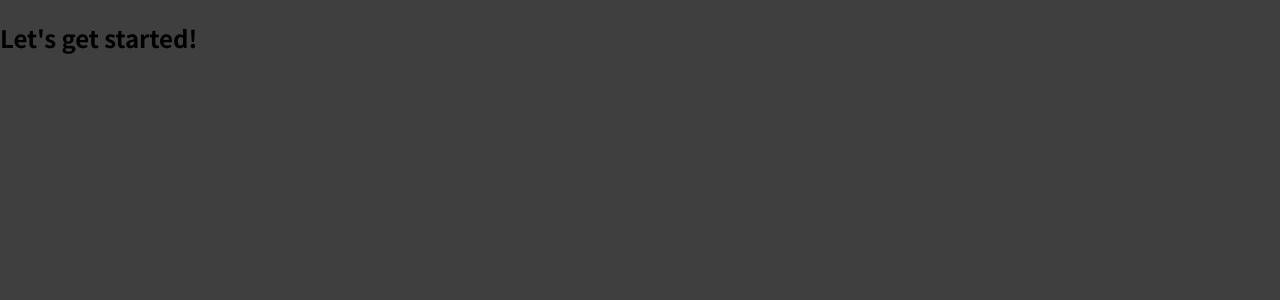
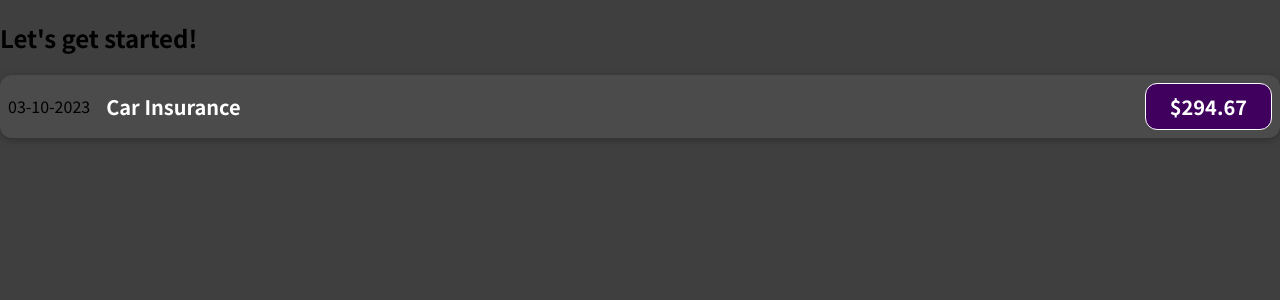
Before and after one commit to pershiba-velusamy06/reactjs-training1, a React (Create React App) app: page / in a window 1280 px wide. Shown: the top 300 px of the page. Built offline with nearby package versions, Linux system fonts and the light colour scheme.

Commit message:
Expense item listing

```diff
--- a/package.json
+++ b/package.json
@@ -6,6 +6,7 @@
     "@testing-library/jest-dom": "^5.11.6",
     "@testing-library/react": "^11.2.2",
     "@testing-library/user-event": "^12.5.0",
+    "moment": "^2.29.4",
     "react": "^18.0.0",
     "react-dom": "^18.0.0",
     "react-scripts": "^5.0.1",
--- a/src/App.js
+++ b/src/App.js
@@ -1,7 +1,11 @@
+import {ExpenseItem} from './components/ExpenseItem'
+
+
 function App() {
   return (
     <div>
       <h2>Let's get started!</h2>
+      <ExpenseItem/>
     </div>
   );
 }
--- /dev/null
+++ b/src/components/ExpenseItem.jsx
@@ -0,0 +1,18 @@
+import React from 'react'
+import './expenseItem.css'
+import moment from 'moment';
+export const ExpenseItem=()=> {
+  const  expensesDate = moment().format('DD-MM-yyyy');
+  const expenseTitle = "Car Insurance";
+  const Price='294.67'
+    return (
+        <div className="expense-item">
+          <div>{expensesDate}</div>
+          <div className="expense-item__description">
+            <h2>{expenseTitle}</h2>
+            <div className="expense-item__price">${Price}</div>
+          </div>
+        </div>
+      );
+
+}
--- /dev/null
+++ b/src/components/expenseItem.css
@@ -0,0 +1,56 @@
+.expense-item {
+    display: flex;
+    justify-content: space-between;
+    align-items: center;
+    box-shadow: 0 2px 8px rgba(0, 0, 0, 0.25);
+    padding: 0.5rem;
+    margin: 1rem 0;
+    border-radius: 12px;
+    background-color: #4b4b4b;
+  }
+
+  .expense-item__description {
+    display: flex;
+    flex-direction: column;
+    gap: 1rem;
+    align-items: flex-end;
+    flex-flow: column-reverse;
+    justify-content: flex-start;
+    flex: 1;
+  }
+
+  .expense-item h2 {
+    color: #3a3a3a;
+    font-size: 1rem;
+    flex: 1;
+    margin: 0 1rem;
+    color: white;
+  }
+
+  .expense-item__price {
+    font-size: 1rem;
+    font-weight: bold;
+    color: white;
+    background-color: #40005d;
+    border: 1px solid white;
+    padding: 0.5rem;
+    border-radius: 12px;
+  }
+
+  @media (min-width: 580px) {
+    .expense-item__description {
+      flex-direction: row;
+      align-items: center;
+      justify-content: flex-start;
+      flex: 1;
+    }
+
+    .expense-item__description h2 {
+      font-size: 1.25rem;
+    }
+
+    .expense-item__price {
+      font-size: 1.25rem;
+      padding: 0.5rem 1.5rem;
+    }
+  }
```
Also changed, not shown: 1 other file (tests, documents, lock files or other folders).
